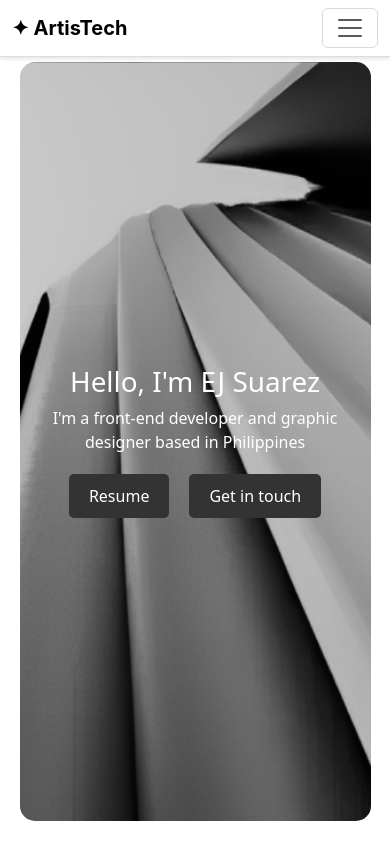
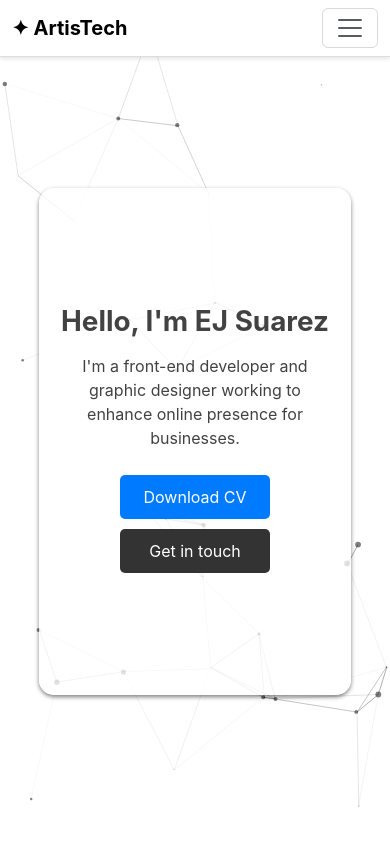
Before and after one commit to ArtisTechs/portfolio, a React (Create React App) app: page / in a window 390 px wide. Shown: the top 844 px of the page. Built offline with nearby package versions, Linux system fonts and the light colour scheme.

Commit message:
Initial - with background

```diff
--- a/src/App.css
+++ b/src/App.css
@@ -13,6 +13,15 @@
   z-index: 1000;
 }
 
+.Background {
+  position: fixed;
+  top: 0;
+  left: 0;
+  width: 100%;
+  height: 100vh;
+  z-index: -1000;
+}
+
 .MainPage {
   margin-top: 5%;
 }
--- a/src/App.js
+++ b/src/App.js
@@ -1,6 +1,7 @@
 import "./App.css";
 import { NavBar } from "./components/nav-bar/NavBar";
 import HomePage from "./pages/home-page/HomePage";
+import BackgroundPage from "./pages/background-page/BackgroundPage";
 
 function App() {
   return (
@@ -8,8 +9,10 @@ function App() {
       <div className="NavBar">
         <NavBar />
       </div>
+      <div className="Background">
+        <BackgroundPage />
+      </div>
       <div className="MainPage">
-        <HomePage />
         <HomePage />
         <HomePage />
       </div>
--- /dev/null
+++ b/src/pages/background-page/BackgroundPage.css
@@ -0,0 +1,56 @@
+body {
+  margin: 0;
+  height: 100vh !important;
+}
+
+canvas {
+  display: block;
+  vertical-align: bottom;
+} /* ---- particles.js container ---- */
+
+#particles-js {
+  position: fixed;
+  width: 100%;
+  height: 100vh;
+  background-color: #ffffff;
+  background-image: none;
+  background-repeat: no-repeat;
+  background-size: cover;
+  background-position: 50% 50%;
+} /* ---- stats.js ---- */
+
+.count-particles {
+  background: #000022;
+  position: absolute;
+  top: 48px;
+  left: 0;
+  width: 80px;
+  color: #13e8e9;
+  font-size: 0.8em;
+  text-align: left;
+  text-indent: 4px;
+  line-height: 14px;
+  padding-bottom: 2px;
+  font-family: Helvetica, Arial, sans-serif;
+  font-weight: bold;
+}
+
+.js-count-particles {
+  font-size: 1.1em;
+}
+
+#stats,
+.count-particles {
+  -webkit-user-select: none;
+  margin-top: 5px;
+  margin-left: 5px;
+}
+
+#stats {
+  border-radius: 3px 3px 0 0;
+  overflow: hidden;
+}
+
+.count-particles {
+  border-radius: 0 0 3px 3px;
+}
--- /dev/null
+++ b/src/pages/background-page/BackgroundPage.js
@@ -0,0 +1,135 @@
+import React, { useEffect } from "react";
+import "./BackgroundPage.css";
+
+const BackgroundPage = () => {
+  useEffect(() => {
+    // Load particles.js script
+    const script = document.createElement("script");
+    script.src = "http://cdn.jsdelivr.net/particles.js/2.0.0/particles.min.js";
+    script.async = true;
+    script.onload = initializeParticles;
+    document.body.appendChild(script);
+
+    return () => {
+      document.body.removeChild(script);
+    };
+  }, []);
+
+  const initializeParticles = () => {
+    window.particlesJS("particles-js", {
+      particles: {
+        number: {
+          value: 80,
+          density: {
+            enable: true,
+            value_area: 800,
+          },
+        },
+        color: {
+          value: "#000000",
+        },
+        shape: {
+          type: "circle",
+          stroke: {
+            width: 0,
+            color: "#000000",
+          },
+          polygon: {
+            nb_sides: 5,
+          },
+          image: {
+            src: "img/github.svg",
+            width: 100,
+            height: 100,
+          },
+        },
+        opacity: {
+          value: 0.5,
+          random: false,
+          anim: {
+            enable: false,
+            speed: 1,
+            opacity_min: 0.1,
+            sync: false,
+          },
+        },
+        size: {
+          value: 3,
+          random: true,
+          anim: {
+            enable: false,
+            speed: 40,
+            size_min: 0.1,
+            sync: false,
+          },
+        },
+        line_linked: {
+          enable: true,
+          distance: 127.63241863433322,
+          color: "#000000",
+          opacity: 0.3988513082322913,
+          width: 1,
+        },
+        move: {
+          enable: true,
+          speed: 5,
+          direction: "none",
+          random: true,
+          straight: false,
+          out_mode: "bounce",
+          bounce: false,
+          attract: {
+            enable: false,
+            rotateX: 600,
+            rotateY: 1200,
+          },
+        },
+      },
+      interactivity: {
+        detect_on: "window",
+        events: {
+          onhover: {
+            enable: true,
+            mode: "repulse",
+          },
+          onclick: {
+            enable: true,
+            mode: "push",
+          },
+          resize: true,
+        },
+        modes: {
+          grab: {
+            distance: 400,
+            line_linked: {
+              opacity: 1,
+            },
+          },
+          bubble: {
+            distance: 400,
+            size: 40,
+            duration: 2,
+            opacity: 8,
+            speed: 3,
+          },
+          repulse: {
+            distance: 200,
+            duration: 0.4,
+          },
+          push: {
+            particles_nb: 4,
+          },
+          remove: {
+            particles_nb: 2,
+          },
+        },
+      },
+      retina_detect: false,
+      // Other configurations...
+    });
+  };
+
+  return <div id="particles-js"></div>;
+};
+
+export default BackgroundPage;
--- a/src/pages/home-page/HomePage.css
+++ b/src/pages/home-page/HomePage.css
@@ -7,39 +7,59 @@
 }
 
 .background {
-  background-image: url("../../assets/img/home-bg-1.webp");
-  background-size: cover;
+  background-color: rgba(255, 255, 255, 0.767);
   background-position: center;
-  width: 90%;
-  height: 90%;
+  width: 60%;
+  height: 40vh;
   display: flex;
   justify-content: center;
   align-items: center;
   text-align: center;
   border-radius: 15px;
+  padding: 1rem;
+  box-shadow: 0 2px 4px rgba(0, 0, 0, 0.5);
 }
 
 .content {
-  color: white;
+  font-family: "Inter", sans-serif;
+  color: rgb(66, 66, 66);
+}
+
+.content h1 {
+  margin-bottom: 1rem;
+  font-weight: bold;
 }
 
 .buttons {
   margin-top: 20px;
 }
 
-.resume-button,
-.contact-button {
-  padding: 10px 20px;
-  margin: 0 10px;
-  font-size: 1rem;
-  border: none;
-  border-radius: 5px;
-  background-color: #333;
-  color: white;
-  cursor: pointer;
+@media (max-width: 789px) {
+  .background {
+    width: 70%;
+    height: 40vh;
+  }
+  .common-button,
+  .blue-button {
+    width: 150px !important;
+  }
 }
 
-.resume-button:hover,
-.contact-button:hover {
-  background-color: #555;
+@media (max-width: 530px) {
+  .background {
+    width: 80%;
+    height: 60vh !important;
+    padding: 2rem 1rem;
+  }
+  .buttons {
+    justify-content: center;
+    align-items: center;
+    text-align: center;
+    display: flex;
+    flex-direction: column;
+  }
+  .common-button,
+  .blue-button {
+    margin: 5px 0;
+  }
 }
--- a/src/pages/home-page/HomePage.js
+++ b/src/pages/home-page/HomePage.js
@@ -1,4 +1,5 @@
 import React from "react";
+import "../../shared/GlobalStyles.css"
 import "./HomePage.css";
 
 const HomePage = () => {
@@ -8,11 +9,12 @@ const HomePage = () => {
         <div className="content">
           <h1>Hello, I'm EJ Suarez</h1>
           <p>
-            I'm a front-end developer and graphic designer based in Philippines
+            I'm a front-end developer and graphic designer working to enhance
+            online presence for businesses.
           </p>
           <div className="buttons">
-            <button className="resume-button">Resume</button>
-            <button className="contact-button">Get in touch</button>
+            <button className="blue-button">Download CV</button>
+            <button className="common-button">Get in touch</button>
           </div>
         </div>
       </div>
--- /dev/null
+++ b/src/shared/GlobalStyles.css
@@ -0,0 +1,31 @@
+.common-button {
+  padding: 10px 20px;
+  margin: 0 10px;
+  font-size: 1rem;
+  border: none;
+  border-radius: 5px;
+  color: white;
+  cursor: pointer;
+  width: 200px;
+  background-color: #333;
+}
+
+.common-button:hover {
+  background-color: #555;
+}
+
+.blue-button {
+  padding: 10px 20px;
+  margin: 0 10px;
+  font-size: 1rem;
+  border: none;
+  border-radius: 5px;
+  color: white;
+  cursor: pointer;
+  width: 200px;
+  background-color: #007bff;
+}
+
+.blue-button:hover {
+  background-color: #004793;
+}
```
